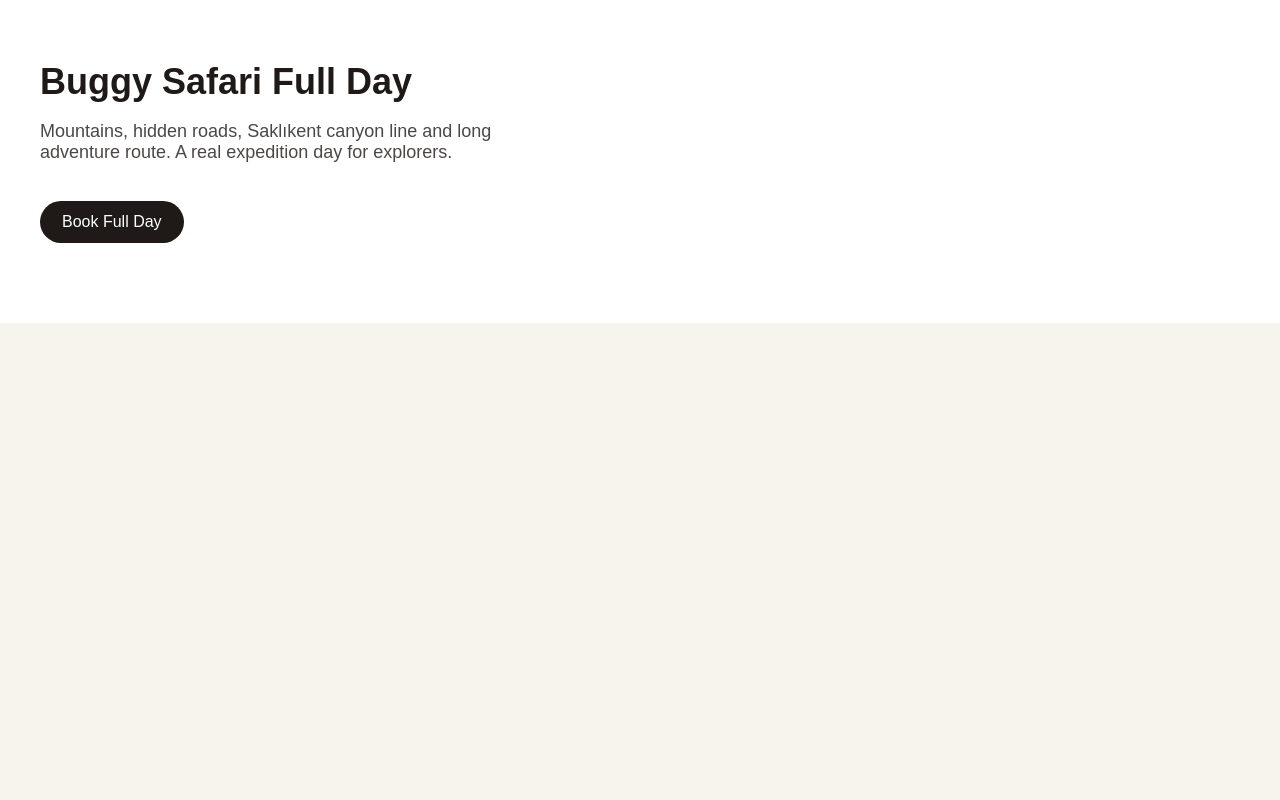
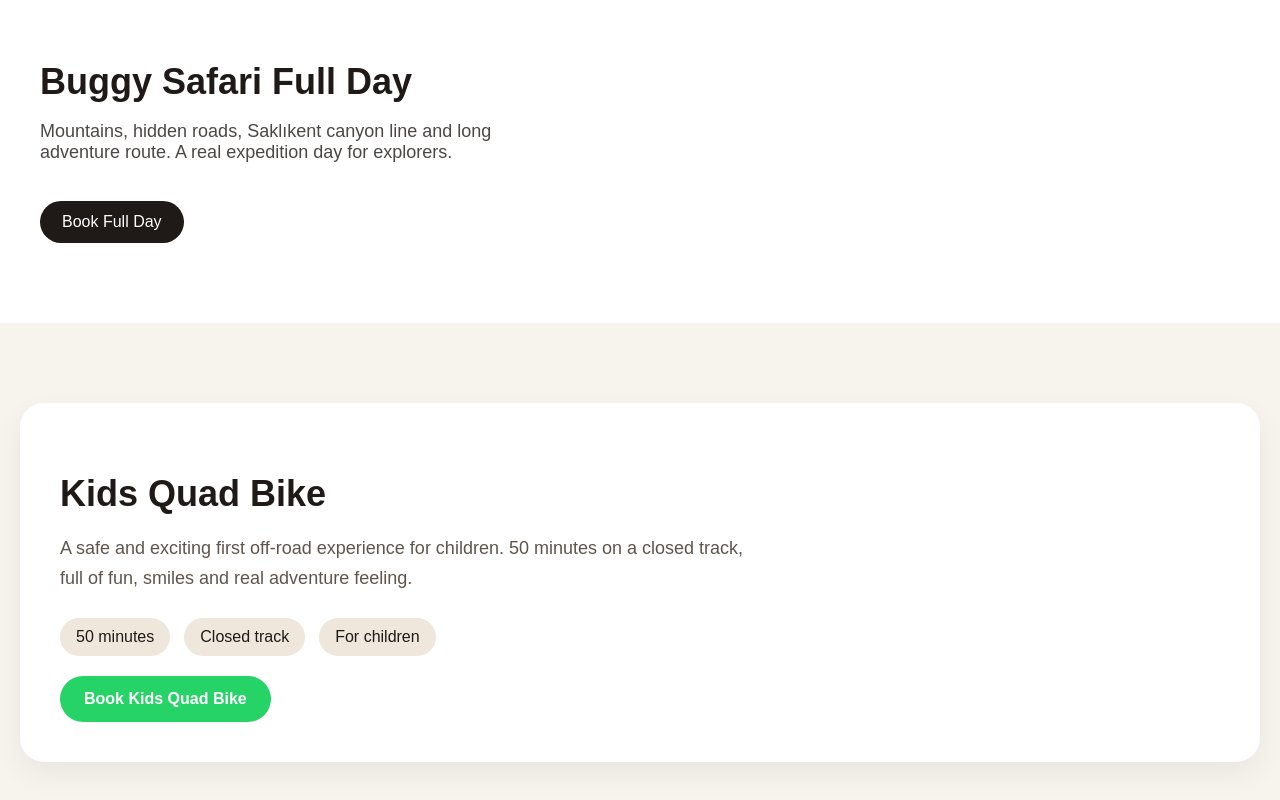
Before and after one commit to comendrive-a11y/comendrive-a11y, a Next.js app: page / in a window 1280 px wide. Shown: the part 1305-2105 px from the top of the page. Before the commit the page ends 1628 px from the top, so only its background shows below. Built offline with nearby package versions, Linux system fonts and the light colour scheme.

Commit message:
Update page.tsx

```diff
--- a/app/page.tsx
+++ b/app/page.tsx
@@ -245,6 +245,104 @@ export default function HomePage() {
     </a>
   </div>
 </section>
+      <section
+  id="kids-quad"
+  style={{
+    padding: "80px 20px",
+    background: "#f7f4ee",
+  }}
+>
+  <div
+    style={{
+      maxWidth: "1200px",
+      margin: "0 auto",
+      background: "#fff",
+      borderRadius: "24px",
+      padding: "40px",
+      boxShadow: "0 12px 30px rgba(0,0,0,0.06)",
+    }}
+  >
+    <h2
+      style={{
+        fontSize: "36px",
+        marginBottom: "14px",
+        color: "#1f1a17",
+      }}
+    >
+      Kids Quad Bike
+    </h2>
+
+    <p
+      style={{
+        fontSize: "18px",
+        lineHeight: 1.7,
+        color: "#5f554d",
+        maxWidth: "700px",
+        marginBottom: "24px",
+      }}
+    >
+      A safe and exciting first off-road experience for children.
+      50 minutes on a closed track, full of fun, smiles and real adventure feeling.
+    </p>
+
+    <div
+      style={{
+        display: "flex",
+        gap: "14px",
+        flexWrap: "wrap",
+        marginBottom: "20px",
+      }}
+    >
+      <span
+        style={{
+          background: "#efe7dc",
+          padding: "10px 16px",
+          borderRadius: "999px",
+          fontWeight: 500,
+        }}
+      >
+        50 minutes
+      </span>
+
+      <span
+        style={{
+          background: "#efe7dc",
+          padding: "10px 16px",
+          borderRadius: "999px",
+          fontWeight: 500,
+        }}
+      >
+        Closed track
+      </span>
+
+      <span
+        style={{
+          background: "#efe7dc",
+          padding: "10px 16px",
+          borderRadius: "999px",
+          fontWeight: 500,
+        }}
+      >
+        For children
+      </span>
+    </div>
+
+    <a
+      href="https://wa.me/"
+      style={{
+        display: "inline-block",
+        background: "#25D366",
+        color: "#fff",
+        padding: "14px 24px",
+        borderRadius: "999px",
+        textDecoration: "none",
+        fontWeight: 600,
+      }}
+    >
+      Book Kids Quad Bike
+    </a>
+  </div>
+</section>
     </main>
   );
 }
```
